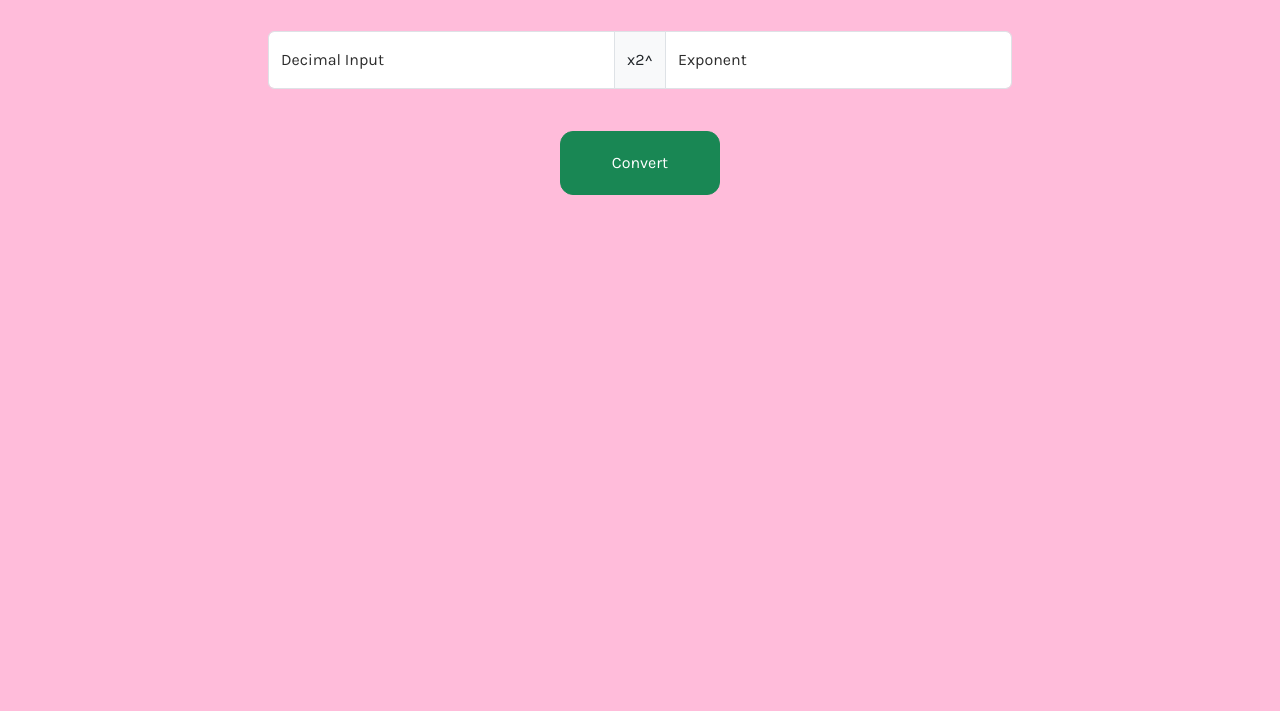
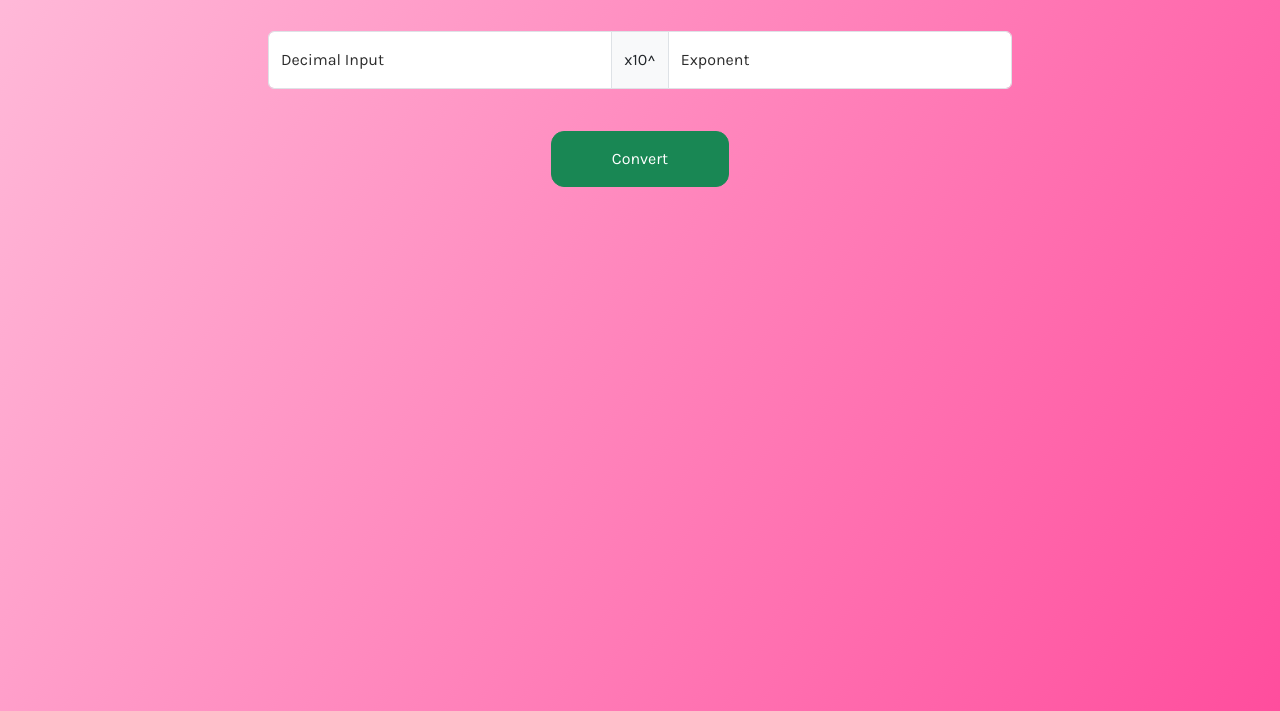
Before and after one commit to CSARCH2-07/CSARCH2SimulationProject, a plain HTML site: page index.html in a window 1280 px wide. Shown: the part 89-800 px from the top of the page. Drawn offline with nearby package versions, Linux system fonts and the light colour scheme.

Commit message:
Update index.html

```diff
--- a/index.html
+++ b/index.html
@@ -12,7 +12,8 @@
         <script src="https://cdn.jsdelivr.net/npm/bootstrap@5.3.0-alpha2/dist/js/bootstrap.bundle.min.js" integrity="sha384-qKXV1j0HvMUeCBQ+QVp7JcfGl760yU08IQ+GpUo5hlbpg51QRiuqHAJz8+BrxE/N" crossorigin="anonymous"></script>
         <style>
             body{
-                background-color: #ffbcda;
+                background-image: linear-gradient(120deg,#ffbcda,#ff4d9d);
+                background-attachment: fixed;
                 font-family: "Karla", sans-serif;
                 color:#2c2c2c;
             }
@@ -21,7 +22,7 @@
                 padding-right: 20vw;
             }
             .btn{
-                padding: 1.5vw 4vw 1.5vw 4vw;
+                padding: 15px 60px;
                 border-radius: 13px;
             }
 
@@ -39,14 +40,14 @@
                         <input type="text" class="form-control" id="floatingInputGroup1" placeholder="1.234567">
                         <label for="floatingInputGroup1">Decimal Input</label>
                     </div>
-                    <span class="input-group-text">x2^</span>
+                    <span class="input-group-text">x10^</span>
                     <div class="form-floating">
                       <input type="text" class="form-control" id="floatingInputGroup2" placeholder="7">
                       <label for="floatingInputGroup2">Exponent</label>
                     </div>
                   </div>
                 </div>
-                <button type="button" class="btn btn-success" style="margin:auto; margin-top: 1vw; display: block;">
+                <button type="button" class="btn btn-success" style="margin:auto; margin-top: 1vw; display: block;" onclick="convert()">
                     Convert
                 </button>
             </form>
```
